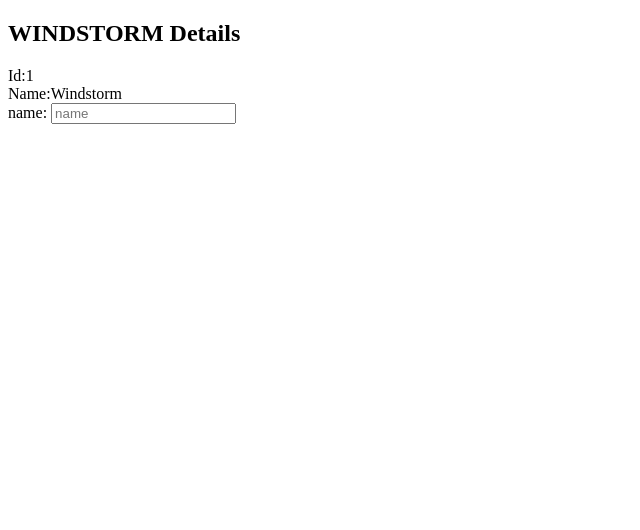
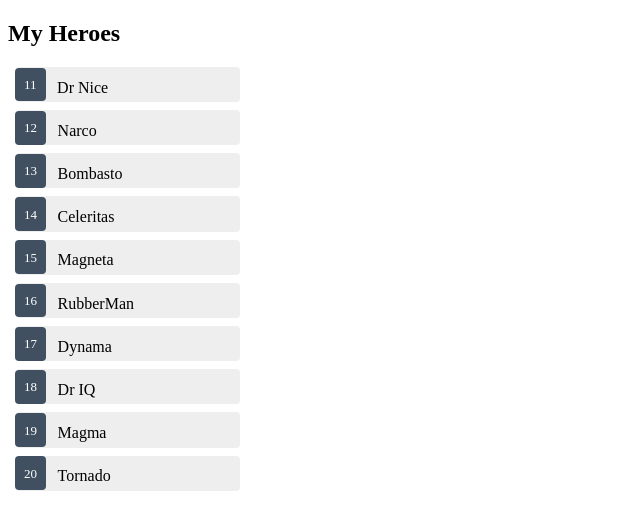
Before and after one commit to FengSanIClover/MyHero, an Angular app: page /Hero in a window 1280 px wide. Shown: the top 530 px of the page, without its empty margins (0-640 px from the left). Built offline with nearby package versions, Linux system fonts and the light colour scheme.

Commit message:
Mission2  Display a Heroes List Complete

```diff
--- a/src/app/hero/hero.module.ts
+++ b/src/app/hero/hero.module.ts
@@ -5,6 +5,7 @@ import { HeroRoutingModule } from "./hero-routing.module";
 import { HerosComponent } from "./heros/heros.component";
 import { ReactiveFormsModule } from "@angular/forms";
 import { HttpClientModule } from "@angular/common/http";
+import { FormsModule } from "@angular/forms";
 
 @NgModule({
   declarations: [HerosComponent],
@@ -12,7 +13,8 @@ import { HttpClientModule } from "@angular/common/http";
     CommonModule,
     HeroRoutingModule,
     ReactiveFormsModule,
-    HttpClientModule
+    HttpClientModule,
+    FormsModule
   ]
 })
 export class HeroModule {}
--- a/src/app/hero/heros/heros.component.css
+++ b/src/app/hero/heros/heros.component.css
@@ -0,0 +1,44 @@
+/* HeroesComponent's private CSS styles */
+.heroes {
+  margin: 0 0 2em 0;
+  list-style-type: none;
+  padding: 0;
+  width: 15em;
+}
+.heroes li {
+  cursor: pointer;
+  position: relative;
+  left: 0;
+  background-color: #eee;
+  margin: 0.5em;
+  padding: 0.3em 0;
+  height: 1.6em;
+  border-radius: 4px;
+}
+.heroes li:hover {
+  color: #607d8b;
+  background-color: #ddd;
+  left: 0.1em;
+}
+.heroes li.selected {
+  background-color: #cfd8dc;
+  color: darksalmon;
+}
+.heroes li.selected:hover {
+  background-color: #bbd8dc;
+  color: white;
+}
+.heroes .badge {
+  display: inline-block;
+  font-size: small;
+  color: white;
+  padding: 0.8em 0.7em 0 0.7em;
+  background-color: #405061;
+  line-height: 1em;
+  position: relative;
+  left: -1px;
+  top: -4px;
+  height: 1.8em;
+  margin-right: 0.8em;
+  border-radius: 4px 4px 4px 4px;
+}
--- a/src/app/hero/heros/heros.component.html
+++ b/src/app/hero/heros/heros.component.html
@@ -1,7 +1,18 @@
-<div [formGroup]="form">
-  <h2>{{ this.hero.name | uppercase }} Details</h2>
-  <div><span>Id:</span>{{ this.hero.id }}</div>
-  <div><span>Name:</span>{{ this.hero.name }}</div>
+<h2>My Heroes</h2>
+<ul class="heroes">
+  <li
+    *ngFor="let hero of this.heroes"
+    (click)="onSelect(hero)"
+    [class.selected]="hero === this.selectedHero"
+  >
+    <span class="badge">{{ hero.id }}</span
+    >{{ hero.name }}
+  </li>
+</ul>
+<div *ngIf="this.selectedHero" [formGroup]="form">
+  <h2>{{ this.selectedHero.name | uppercase }} Details</h2>
+  <div><span>Id:</span>{{ this.selectedHero.id }}</div>
+  <div><span>Name:</span>{{ this.selectedHero.name }}</div>
 
   <div>
     <label>name: <input formControlName="heroName" placeholder="name"/></label>
--- a/src/app/hero/heros/heros.component.ts
+++ b/src/app/hero/heros/heros.component.ts
@@ -1,6 +1,7 @@
 import { Component, OnInit, AfterViewInit } from "@angular/core";
 import { Hero } from "../../models/hero";
 import { FormBuilder, FormGroup } from "@angular/forms";
+import { HEROES } from "../../mocks/mock-heroes";
 
 @Component({
   selector: "app-heros",
@@ -13,6 +14,9 @@ export class HerosComponent implements OnInit, AfterViewInit {
     id: 1,
     name: "Windstorm"
   };
+
+  heroes = HEROES;
+  selectedHero: Hero;
   constructor(private fb: FormBuilder) {}
 
   ngOnInit() {
@@ -23,7 +27,14 @@ export class HerosComponent implements OnInit, AfterViewInit {
 
   ngAfterViewInit(): void {
     this.form.get("heroName").valueChanges.subscribe(val => {
-      this.hero.name = val;
+      this.selectedHero.name = val;
     });
   }
+
+  onSelect(hero: Hero) {
+    this.selectedHero = hero;
+
+    // 要擺放在後面，否則會報錯
+    this.form.get("heroName").setValue(hero.name);
+  }
 }
```
